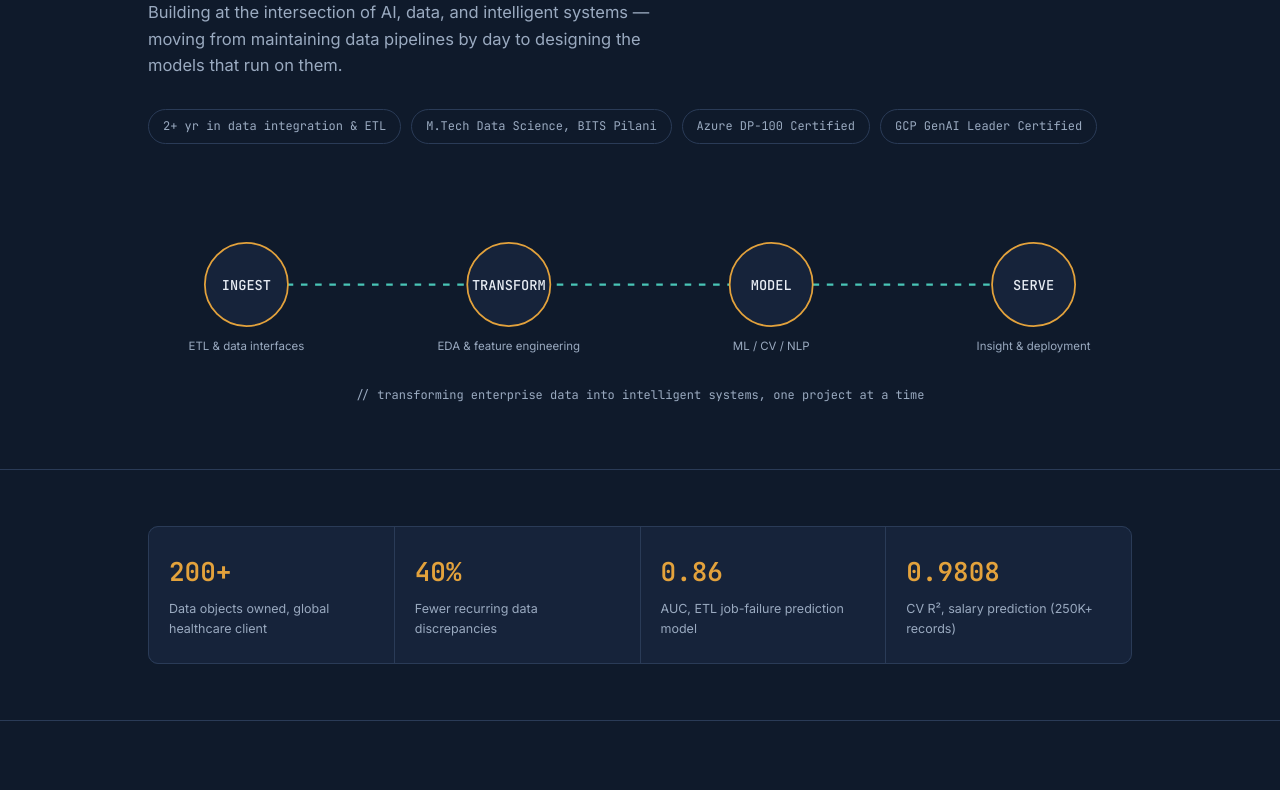
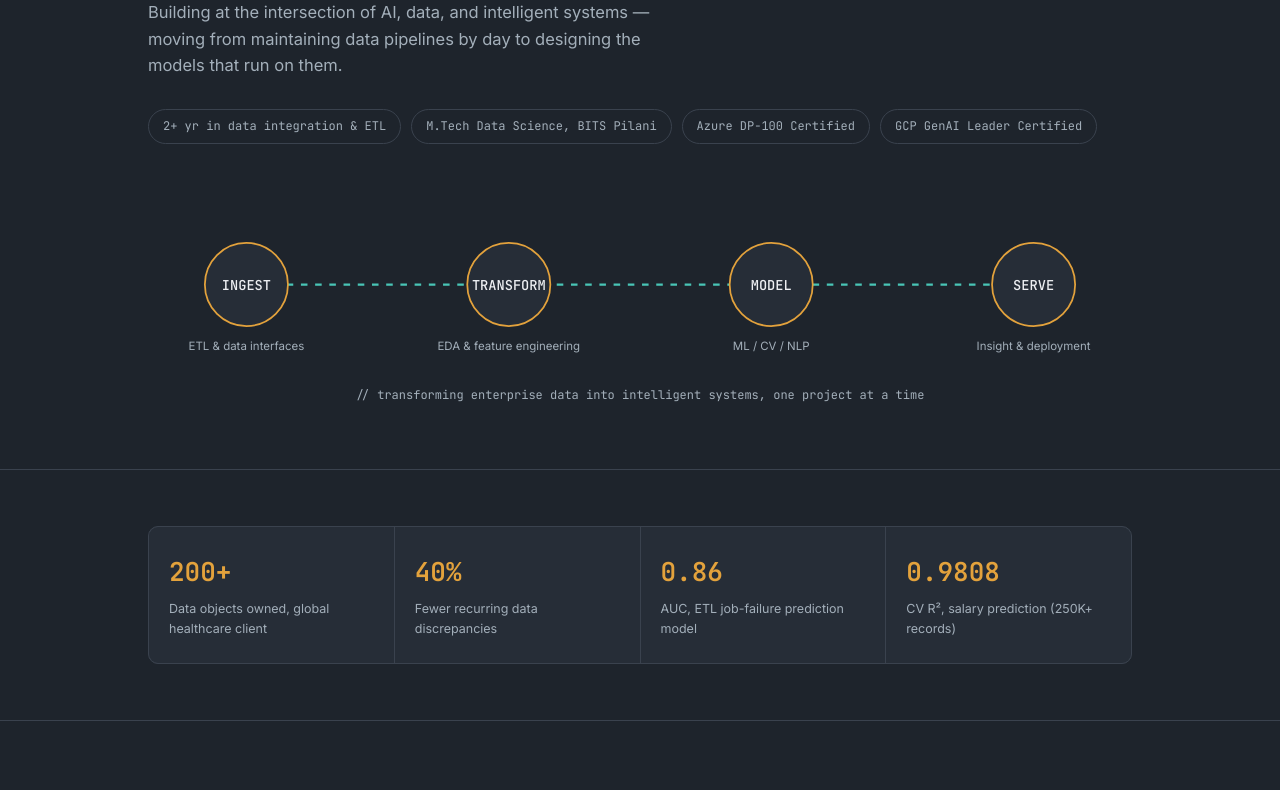
Before and after one commit to 01bidisha/Portfolio, a plain HTML site: page index.html in a window 1280 px wide. Shown: the part 373-1163 px from the top of the page. Drawn offline with Linux system fonts and the light colour scheme; a script that the page names is missing.

Commit message:
Update index.html

```diff
--- a/index.html
+++ b/index.html
@@ -8,17 +8,17 @@
 <link href="https://fonts.googleapis.com/css2?family=Space+Grotesk:wght@400;500;600;700&family=Inter:wght@400;500;600&family=JetBrains+Mono:wght@400;500;600&display=swap" rel="stylesheet">
 <style>
    :root{
- --ink:#0F1A2B;
- --panel:#16233A;
- --panel-2:#1D2D48;
- --line:#2A3B57;
- --text:#E8EDF4;
- --muted:#9AAAC0;
- --amber:#E3A23C;
- --amber-dim:#8a672c;
- --teal:#49C5B6;
- --radius:10px;
- }
+--ink:#1E242C;
+--panel:#262D37;
+--panel-2:#2F3742;
+--line:#3A424E;
+--text:#EEF0F3;
+--muted:#A3AFBA;
+--amber:#E3A23C;
+--amber-dim:#8a672c;
+--teal:#49C5B6;
+--radius:10px;
+}
   *{box-sizing:border-box;}
   html{scroll-behavior:smooth;}
   body{
```
